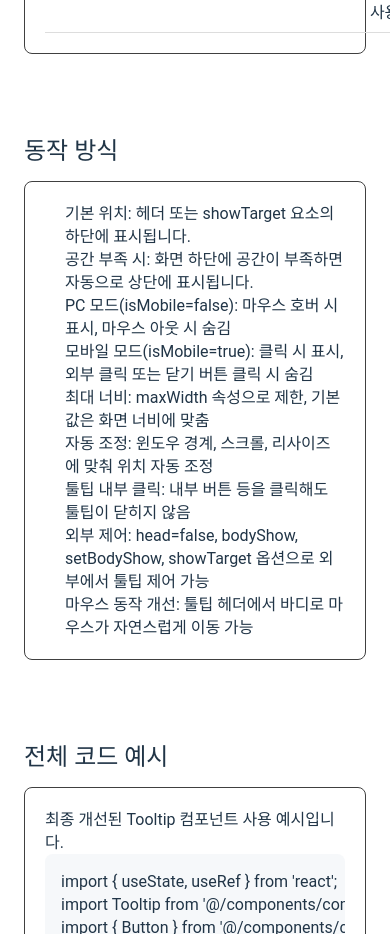
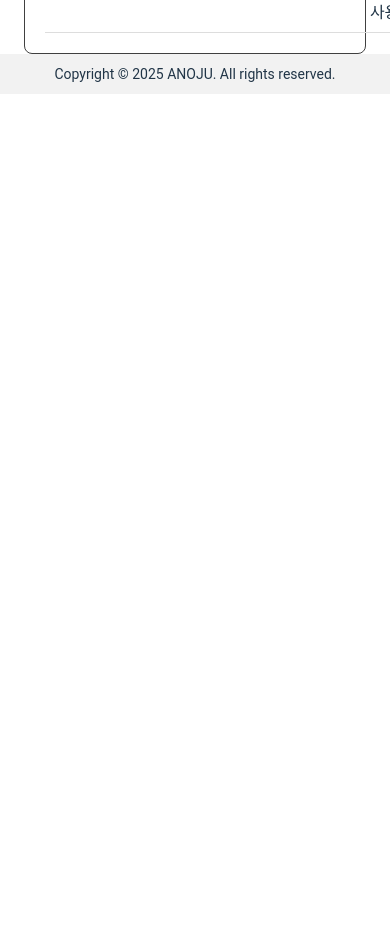
Before and after one commit to anoju/anoju-react, a React (Vite) app: page /guide/tooltip in a window 390 px wide. Shown: the part 4980-5914 px from the top of the page. After the commit the page ends 5074 px from the top, so only its background shows below. Built offline with nearby package versions, Linux system fonts and the light colour scheme.

Commit message:
툴팁 컴포넌트 개선선

```diff
--- a/src/components/common/Tooltip.tsx
+++ b/src/components/common/Tooltip.tsx
@@ -3,6 +3,7 @@ import {
   useState,
   useRef,
   useEffect,
+  useLayoutEffect,
   forwardRef,
   ReactNode,
   useCallback,
@@ -58,7 +59,7 @@ const Tooltip = forwardRef<HTMLDivElement, TooltipProps>(
           setIsVisible(true);
           // 애니메이션을 위한 약간의 지연
           requestAnimationFrame(() => {
-            adjustPosition();
+            adjustPositionRef.current();
             setTimeout(() => {
               setShowAnimation(true);
             }, 20);
@@ -74,8 +75,14 @@ const Tooltip = forwardRef<HTMLDivElement, TooltipProps>(
       }
     }, [bodyShow]);
 
-    // 툴팁 위치 조정
-    const adjustPosition = useCallback(() => {
+    // adjustPosition 함수를 저장할 ref
+    const adjustPositionRef = useRef<() => void>(() => {});
+
+    // 툴팁 위치 조정 함수 정의
+    // (adjustPosition 함수는 여기서 정의하고 ref에 저장하여 다른 후크에서 사용함)
+    useLayoutEffect(() => {
+      // 이 함수는 매번 렌더링할 때마다 재정의되지만, ref에 저장되어 순환 의존성 문제를 피함
+      adjustPositionRef.current = () => {
         if (!bodyRef.current || !arrowRef.current) return;
 
         // 기준 요소 결정: 헤더가 있으면 헤더, 없으면 showTarget 사용
@@ -145,7 +152,9 @@ const Tooltip = forwardRef<HTMLDivElement, TooltipProps>(
           // 아래에 표시
           tooltipBody.style.top = `${targetElement.bottom}px`;
         }
-    }, [maxWidth, head, showTarget, positionClass]);
+      };
+      // 필요한 모든 값들을 이 후크의 의존성에 포함하여 최신 값으로 유지
+    }, [head, maxWidth, showTarget, positionClass]);
 
     // 툴팁 표시
     const showTooltip = useCallback(() => {
@@ -155,13 +164,13 @@ const Tooltip = forwardRef<HTMLDivElement, TooltipProps>(
 
       // DOM 업데이트 후 애니메이션 적용 및 위치 조정
       requestAnimationFrame(() => {
-        adjustPosition();
+        adjustPositionRef.current();
         // 애니메이션을 위한 약간의 지연
         setTimeout(() => {
           setShowAnimation(true);
         }, 20);
       });
-    }, [isVisible, adjustPosition]);
+    }, [isVisible]);
 
     // 툴팁 숨기기
     const hideTooltip = useCallback(() => {
@@ -210,47 +219,47 @@ const Tooltip = forwardRef<HTMLDivElement, TooltipProps>(
       if (!isVisible) return;
 
       const handleResize = (): void => {
-        adjustPosition();
+        adjustPositionRef.current();
       };
 
       window.addEventListener('resize', handleResize);
       return () => {
         window.removeEventListener('resize', handleResize);
       };
-    }, [isVisible, adjustPosition]);
+    }, [isVisible]);
 
     // 스크롤 시 위치 조정
     useEffect(() => {
       if (!isVisible) return;
 
       const handleScroll = (): void => {
-        adjustPosition();
+        adjustPositionRef.current();
       };
 
       window.addEventListener('scroll', handleScroll, true);
       return () => {
         window.removeEventListener('scroll', handleScroll, true);
       };
-    }, [isVisible, adjustPosition]);
+    }, [isVisible]);
 
     // showTarget이 변경되면 위치 조정
     useEffect(() => {
       if (isVisible && showTarget) {
         // 약간 지연시켜 DOM이 완전히 업데이트된 후 실행
-        setTimeout(adjustPosition, 0);
+        setTimeout(() => adjustPositionRef.current(), 0);
       }
-    }, [showTarget, isVisible, adjustPosition]);
+    }, [showTarget, isVisible]);
 
     // 초기 표시 시 위치 설정
     useEffect(() => {
       if (isVisible) {
         // 첫 렌더링 시 위치 조정
-        adjustPosition();
+        adjustPositionRef.current();
 
         // 약간의 지연 후 다시 조정 (더 안정적인 위치 계산)
-        setTimeout(adjustPosition, 50);
+        setTimeout(() => adjustPositionRef.current(), 50);
       }
-    }, [isVisible, adjustPosition]);
+    }, [isVisible]);
 
     // 기본 헤더 렌더링 (i 아이콘)
     const defaultHead = useMemo(
--- a/src/pages/guide/tooltip.tsx
+++ b/src/pages/guide/tooltip.tsx
@@ -404,115 +404,6 @@ const targetButtonRef = useRef<HTMLButtonElement>(null);
           </table>
         </div>
       </section>
-
-      <section className={styles.section}>
-        <h2 className={styles['section-title']}>동작 방식</h2>
-        <div className={styles.showcase}>
-          <ul style={{ paddingLeft: '20px' }}>
-            <li>기본 위치: 헤더 또는 showTarget 요소의 하단에 표시됩니다.</li>
-            <li>
-              공간 부족 시: 화면 하단에 공간이 부족하면 자동으로 상단에
-              표시됩니다.
-            </li>
-            <li>
-              PC 모드(isMobile=false): 마우스 호버 시 표시, 마우스 아웃 시 숨김
-            </li>
-            <li>
-              모바일 모드(isMobile=true): 클릭 시 표시, 외부 클릭 또는 닫기 버튼
-              클릭 시 숨김
-            </li>
-            <li>
-              최대 너비: maxWidth 속성으로 제한, 기본값은 화면 너비에 맞춤
-            </li>
-            <li>
-              자동 조정: 윈도우 경계, 스크롤, 리사이즈에 맞춰 위치 자동 조정
-            </li>
-            <li>툴팁 내부 클릭: 내부 버튼 등을 클릭해도 툴팁이 닫히지 않음</li>
-            <li>
-              외부 제어: head=false, bodyShow, setBodyShow, showTarget 옵션으로
-              외부에서 툴팁 제어 가능
-            </li>
-            <li>
-              마우스 동작 개선: 툴팁 헤더에서 바디로 마우스가 자연스럽게 이동
-              가능
-            </li>
-          </ul>
-        </div>
-      </section>
-
-      <section className={styles.section}>
-        <h2 className={styles['section-title']}>전체 코드 예시</h2>
-        <div className={styles.showcase}>
-          <p>최종 개선된 Tooltip 컴포넌트 사용 예시입니다.</p>
-          <pre
-            style={{
-              background: '#f6f8fa',
-              padding: '16px',
-              borderRadius: '8px',
-              overflow: 'auto',
-            }}
-          >
-            <code>{`import { useState, useRef } from 'react';
-import Tooltip from '@/components/common/Tooltip';
-import { Button } from '@/components/common';
-
-function MyComponent() {
-  // 외부 제어용 상태와 참조
-  const [showTooltip, setShowTooltip] = useState(false);
-  const [count, setCount] = useState(0);
-  const targetRef = useRef(null);
-
-  return (
-    <div>
-      {/* 기본 사용법 */}
-      <Tooltip>
-        기본 툴팁 내용입니다.
-      </Tooltip>
-
-      {/* 커스텀 헤더 */}
-      <Tooltip head={<Button size="sm">도움말</Button>}>
-        커스텀 헤더를 사용한 툴팁입니다.
-      </Tooltip>
-
-      {/* 모바일 모드 (클릭으로 동작) */}
-      <Tooltip isMobile={true}>
-        클릭해서 열고 닫는 툴팁입니다.
-      </Tooltip>
-
-      {/* 최대 너비 제한 */}
-      <Tooltip maxWidth={300}>
-        최대 너비가 300px로 제한된 툴팁입니다.
-      </Tooltip>
-
-      {/* 헤더 없는 툴팁 (외부 제어) */}
-      <Button
-        ref={targetRef}
-        onClick={() => setShowTooltip(!showTooltip)}
-      >
-        툴팁 토글
-      </Button>
-
-      <Tooltip
-        head={false}
-        bodyShow={showTooltip}
-        setBodyShow={setShowTooltip}
-        showTarget={targetRef.current}
-      >
-        <div>
-          <p>외부에서 제어되는 툴팁입니다.</p>
-          <Button
-            onClick={() => setCount(prev => prev + 1)}
-          >
-            카운트: {count}
-          </Button>
-        </div>
-      </Tooltip>
-    </div>
-  );
-}`}</code>
-          </pre>
-        </div>
-      </section>
     </div>
   );
 };
```
Lines whose indentation alone changed are shown as unchanged.
